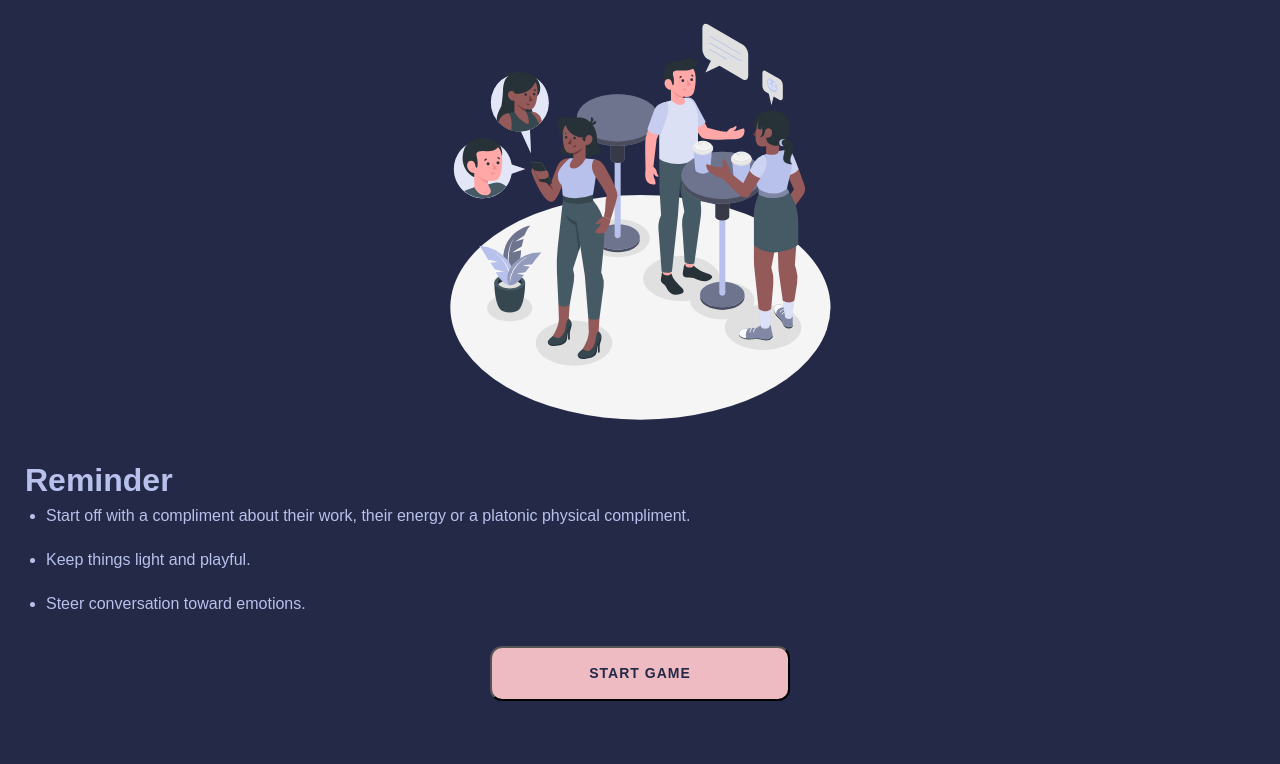
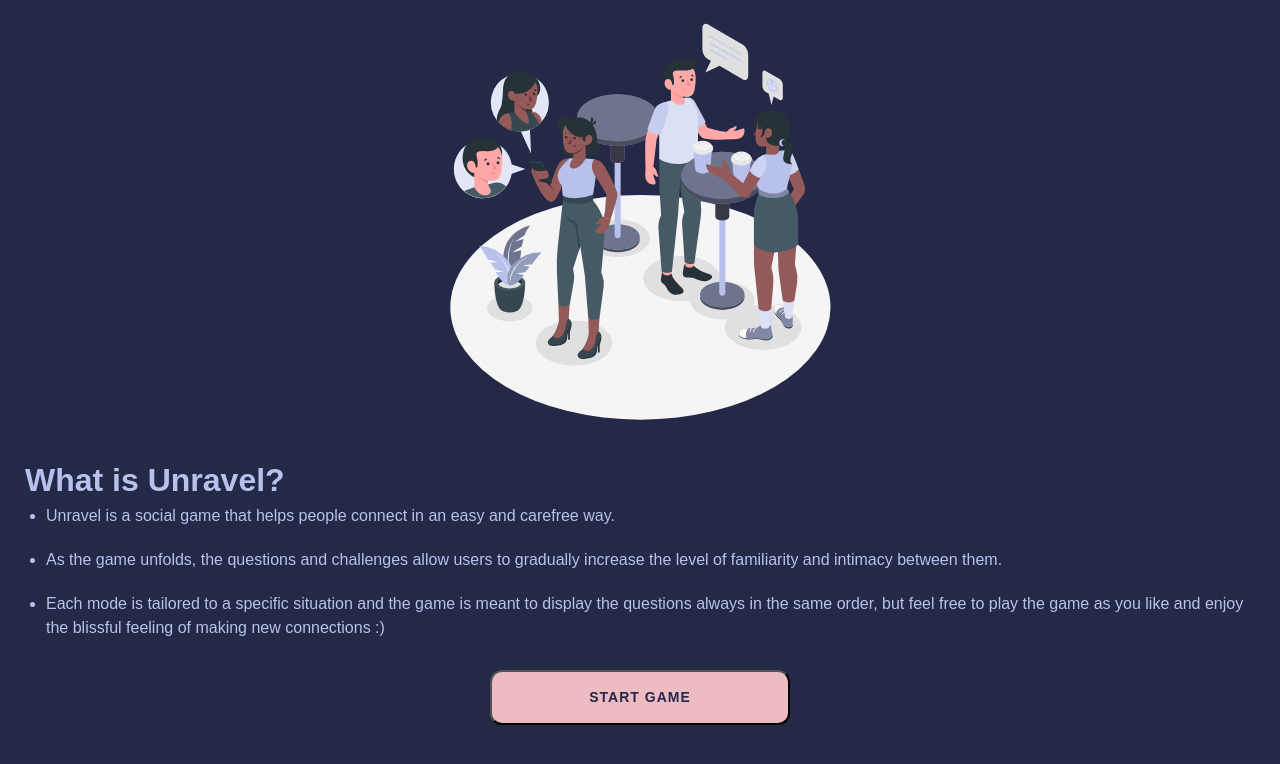
Before and after one commit to MrValraven/unravel, a React (Vite) app: page /reminder in a window 1280 px wide. Shown: the top 764 px of the page. Built offline with nearby package versions, Linux system fonts and the light colour scheme.

Commit message:
update reminders

```diff
--- a/src/pages/Reminder/Reminder.jsx
+++ b/src/pages/Reminder/Reminder.jsx
@@ -10,14 +10,13 @@
   return (
     <div className="reminder">
       <img src={ReminderImage} alt="" />
-      <h1>Reminder</h1>
+      <h1>What is Unravel?</h1>
       <ul>
         <li>
-          Start off with a compliment about their work, their energy or a
-          platonic physical compliment.
+          Unravel is a social game that helps people connect in an easy and carefree way.
         </li>
-        <li>Keep things light and playful.</li>
-        <li>Steer conversation toward emotions.</li>
+        <li>As the game unfolds, the questions and challenges allow users to gradually increase the level of familiarity and intimacy between them.</li>
+        <li>Each mode is tailored to a specific situation and the game is meant to display the questions always in the same order, but feel free to play the game as you like and enjoy the blissful feeling of making new connections :)</li>
       </ul>
       <button onClick={() => navigate("/questions")}>Start game</button>
     </div>
--- a/src/pages/Reminder/styles.scss
+++ b/src/pages/Reminder/styles.scss
@@ -38,7 +38,7 @@
   .reminder {
     padding: 25px;
     img {
-      max-width: 70%;
+      max-width: 40%;
     }
   }
 }
```
